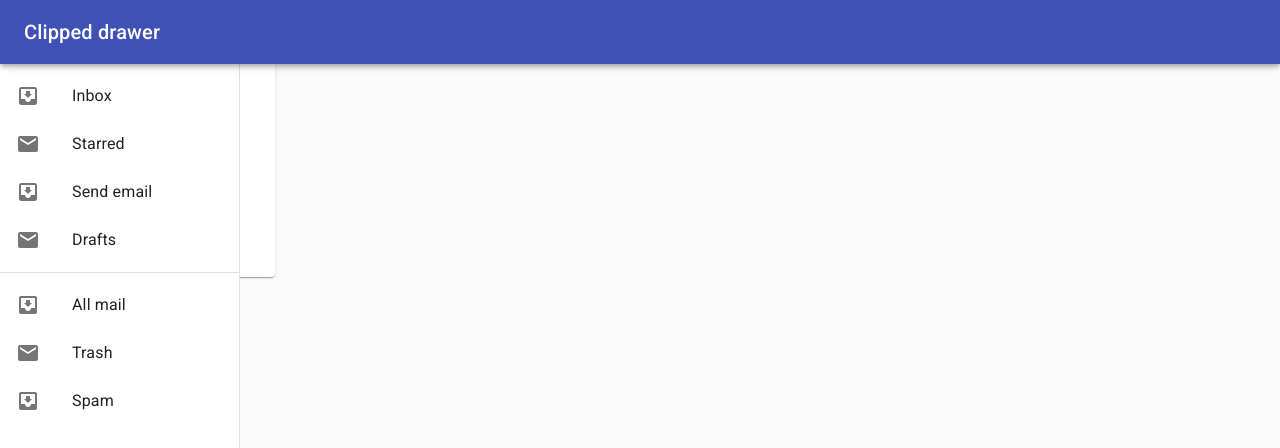
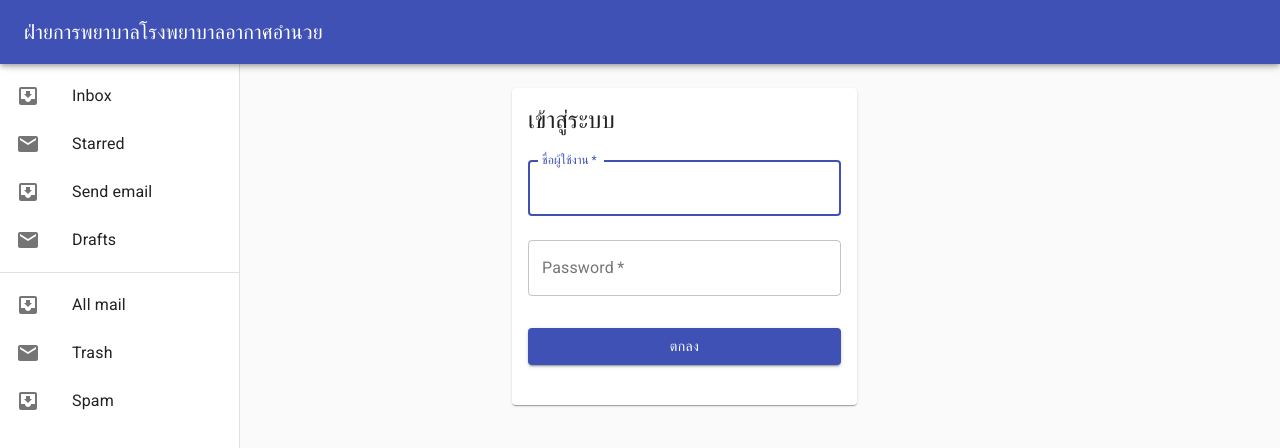
Before and after one commit to yeawyow/web-nures, a React (Create React App) app: page /login in a window 1280 px wide. Shown: the top 448 px of the page. Built offline with nearby package versions, Linux system fonts and the light colour scheme.

Commit message:
page structure

```diff
--- a/package.json
+++ b/package.json
@@ -1,4 +1,4 @@
-{
+{ "homepage": "http://akathospital.com/nursing/",
   "name": "web-nures",
   "version": "0.1.0",
   "private": true,
--- a/src/App.js
+++ b/src/App.js
@@ -6,10 +6,15 @@ import { makeStyles } from '@material-ui/core/styles';
 import CssBaseline from '@material-ui/core/CssBaseline';
 import { BrowserRouter as Router, Switch, Route, Link } from 'react-router-dom';
 import Login from './components/pages/Login';
+import { Toolbar } from '@material-ui/core';
 
 const useStyles = makeStyles((theme) => ({
 	root: {
 		display: 'flex'
+	},
+	content: {
+		flexGrow: 1,
+		padding: theme.spacing(3)
 	}
 }));
 
@@ -20,12 +25,15 @@ export default function App() {
 			<Router>
 				<Header />
 				<CssBaseline />
-
-				<Switch>
-					<Route exact path="/" component={Main} />
-					<Route path="/login" component={Login} />
-				</Switch>
 				<MenuLeft />
+				<main className={classes.content}>
+					<Toolbar />
+					<Switch>
+						<Route exact path="/" component={Main} />
+						<Route path="/login" component={Login} />
+						<Route path="/home" component={Main} />
+					</Switch>
+				</main>
 			</Router>
 		</div>
 	);
--- a/src/components/fragments/Header.js
+++ b/src/components/fragments/Header.js
@@ -15,14 +15,12 @@ export default function Header() {
 	const classes = useStyles();
 
 	return (
-		<div>
 		<AppBar position="fixed" className={classes.appBar}>
 			<Toolbar>
 				<Typography variant="h6" noWrap>
-						Clipped drawer
+					ฝ่ายการพยาบาลโรงพยาบาลอากาศอำนวย
 				</Typography>
 			</Toolbar>
 		</AppBar>
-		</div>
 	);
 }
--- a/src/components/fragments/MenuLeft.js
+++ b/src/components/fragments/MenuLeft.js
@@ -28,7 +28,6 @@ export default function MenuLeft() {
 	const classes = useStyles();
 
 	return (
-		<div>
 		<Drawer
 			className={classes.drawer}
 			variant="permanent"
@@ -57,6 +56,5 @@ export default function MenuLeft() {
 				</List>
 			</div>
 		</Drawer>
-		</div>
 	);
 }
--- a/src/components/pages/Login.js
+++ b/src/components/pages/Login.js
@@ -1,55 +1,65 @@
 import React from 'react';
 import { makeStyles } from '@material-ui/core/styles';
 import Card from '@material-ui/core/Card';
+import CardActionArea from '@material-ui/core/CardActionArea';
 import CardActions from '@material-ui/core/CardActions';
 import CardContent from '@material-ui/core/CardContent';
+import CardMedia from '@material-ui/core/CardMedia';
 import Button from '@material-ui/core/Button';
 import Typography from '@material-ui/core/Typography';
-import { Toolbar } from '@material-ui/core';
+import Grid from '@material-ui/core/Grid';
+import { TextField } from '@material-ui/core';
 
-const useStyles = makeStyles({
+const useStyles = makeStyles((theme) => ({
 	root: {
-		minWidth: 275
+		maxWidth: 345
 	},
-	bullet: {
-		display: 'inline-block',
-		margin: '0 2px',
-		transform: 'scale(0.8)'
+	media: {
+		height: 100
 	},
-	title: {
-		fontSize: 14
-	},
-	pos: {
-		marginBottom: 12
+	submit: {
+		margin: theme.spacing(3, 0, 2)
 	}
-});
+}));
 
 export default function Login() {
 	const classes = useStyles();
-	const bull = <span className={classes.bullet}>•</span>;
 
 	return (
-		<Card className={classes.root}>
-			<Toolbar />
-			<CardContent>
-				<Typography className={classes.title} color="textSecondary" gutterBottom>
-					Word of the Day
-				</Typography>
-				<Typography variant="h5" component="h2">
-					be{bull}nev{bull}o{bull}lent
-				</Typography>
-				<Typography className={classes.pos} color="textSecondary">
-					adjective
-				</Typography>
-				<Typography variant="body2" component="p">
-					well meaning and kindly.
-					<br />
-					{'"a benevolent smile"'}
-				</Typography>
-			</CardContent>
-			<CardActions>
-				<Button size="small">Learn More</Button>
-			</CardActions>
-		</Card>
+		<Grid container spacing={0} alignItems="center" justify="center">
+			<Grid item xs={6}>
+				<Card className={classes.root}>
+					<CardContent>
+						<Typography gutterBottom variant="h5" component="h2">
+							เข้าสู่ระบบ
+						</Typography>
+
+						<TextField
+							variant="outlined"
+							margin="normal"
+							required
+							fullWidth
+							id="username"
+							label="ชื่อผู้ใช้งาน"
+							autoFocus
+						/>
+						<TextField
+							variant="outlined"
+							margin="normal"
+							required
+							fullWidth
+							name="password"
+							label="Password"
+							type="password"
+							id="passwordjwt"
+							autoComplete="current-password"
+						/>
+						<Button type="submit" fullWidth variant="contained" color="primary" className={classes.submit}>
+							ตกลง
+						</Button>
+					</CardContent>
+				</Card>
+			</Grid>
+		</Grid>
 	);
 }
--- a/src/components/pages/Main.js
+++ b/src/components/pages/Main.js
@@ -4,40 +4,33 @@ import Typography from '@material-ui/core/Typography';
 import Toolbar from '@material-ui/core/Toolbar';
 
 const useStyles = makeStyles((theme) => ({
-	content: {
-		flexGrow: 1,
-		padding: theme.spacing(3)
-	}
+	toolbar: theme.mixins.toolbar
 }));
 export default function Main() {
 	const classes = useStyles();
 	return (
 		<div>
-			<main className={classes.content}>
-				<Toolbar />
-				<Typography paragraph>
-					Lorem ipsdum dolor sit amet, consectetur adipiscing elit, sed do eiusmod tempor incididunt ut labore
-					et dolore magna aliqua. Rhoncus dolor purus non enim praesent elementum facilisis leo vel. Risus at
-					ultrices mi tempus imperdiet. Semper risus in hendrerit gravida rutrum quisque non tellus. Convallis
-					convallis tellus id interdum velit laoreet id donec ultrices. Odio morbi quis commodo odio aenean
-					sed adipiscing. Amet nisl suscipit adipiscing bibendum est ultricies integer quis. Cursus euismod
-					quis viverra nibh cras. Metus vulputate eu scelerisque felis imperdiet proin fermentum leo. Mauris
-					commodo quis imperdiet massa tincidunt. Cras tincidunt lobortis feugiat vivamus at augue. At augue
-					eget arcu dictum varius duis at consectetur lorem. Velit sed ullamcorper morbi tincidunt. Lorem
-					donec massa sapien faucibus et molestie ac.
-				</Typography>
-				<Typography paragraph>
-					Consequat mauris nunc congue nisi vitae suscipit. Fringilla est ullamcorper eget nulla facilisi
-					etiam dignissim diam. Pulvinar elementum integer enim neque volutpat ac tincidunt. Ornare
-					suspendisse sed nisi lacus sed viverra tellus. Purus sit amet volutpat consequat mauris. Elementum
-					eu facilisis sed odio morbi. Euismod lacinia at quis risus sed vulputate odio. Morbi tincidunt
-					ornare massa eget egestas purus viverra accumsan in. In hendrerit gravida rutrum quisque non tellus
-					orci ac. Pellentesque nec nam aliquam sem et tortor. Habitant morbi tristique senectus et.
-					Adipiscing elit duis tristique sollicitudin nibh sit. Ornare aenean euismod elementum nisi quis
-					eleifend. Commodo viverra maecenas accumsan lacus vel facilisis. Nulla posuere sollicitudin aliquam
-					ultrices sagittis orci a.
-				</Typography>
-			</main>
+			<Typography paragraph>
+				Lorem ipsum dolor sit amet, consectetur adipiscing elit, sed do eiusmod tempor incididunt ut labore et
+				dolore magna aliqua. Rhoncus dolor purus non enim praesent elementum facilisis leo vel. Risus at
+				ultrices mi tempus imperdiet. Semper risus in hendrerit gravida rutrum quisque non tellus. Convallis
+				convallis tellus id interdum velit laoreet id donec ultrices. Odio morbi quis commodo odio aenean sed
+				adipiscing. Amet nisl suscipit adipiscing bibendum est ultricies integer quis. Cursus euismod quis
+				viverra nibh cras. Metus vulputate eu scelerisque felis imperdiet proin fermentum leo. Mauris commodo
+				quis imperdiet massa tincidunt. Cras tincidunt lobortis feugiat vivamus at augue. At augue eget arcu
+				dictum varius duis at consectetur lorem. Velit sed ullamcorper morbi tincidunt. Lorem donec massa sapien
+				faucibus et molestie ac.
+			</Typography>
+			<Typography paragraph>
+				Consequat mauris nunc congue nisi vitae suscipit. Fringilla est ullamcorper eget nulla facilisi etiam
+				dignissim diam. Pulvinar elementum integer enim neque volutpat ac tincidunt. Ornare suspendisse sed nisi
+				lacus sed viverra tellus. Purus sit amet volutpat consequat mauris. Elementum eu facilisis sed odio
+				morbi. Euismod lacinia at quis risus sed vulputate odio. Morbi tincidunt ornare massa eget egestas purus
+				viverra accumsan in. In hendrerit gravida rutrum quisque non tellus orci ac. Pellentesque nec nam
+				aliquam sem et tortor. Habitant morbi tristique senectus et. Adipiscing elit duis tristique sollicitudin
+				nibh sit. Ornare aenean euismod elementum nisi quis eleifend. Commodo viverra maecenas accumsan lacus
+				vel facilisis. Nulla posuere sollicitudin aliquam ultrices sagittis orci a.
+			</Typography>
 		</div>
 	);
 }
```
Lines whose indentation alone changed are shown as unchanged.
